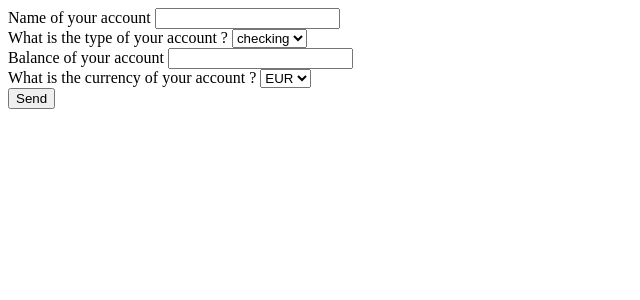
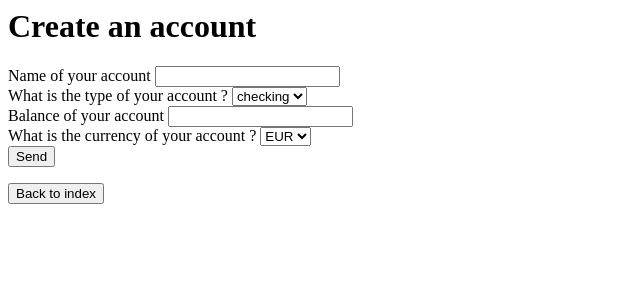
Before and after one commit to BenGrandin/budgetManagementPhp, a PHP site: page /surveyCreateAcc.php in a window 1280 px wide. Shown: the top 300 px of the page, without its empty margins (0-640 px from the left). Run offline with PHP 8.4, Linux system fonts and the light colour scheme.

Commit message:
Add buttonBackToIndex and corret h1

```diff
--- a/surveyCreateAcc.php
+++ b/surveyCreateAcc.php
@@ -12,7 +12,7 @@
 
 <body>
 
-	<title> Create account</title>
+	<h1> Create an account</h1>
 
 <form id="surveyAcc" name="createAccForm" method="POST" action="function/checkSurvey.php"> <!-- ne renvoi pas.. -->
 
@@ -64,9 +64,22 @@
 
 <!-- Button for sent -->
 
-	<button type="submit" name="buttonCreateAccForm" id="surveyAccButton">Send</button>
+	<button type="submit" name="buttonCreateAccForm" id="surveyAccButton">
+		Send
+	</button>
 
 </form>
+
+<!-- Form to go back to the index -->
+
+    <form name="BackToIndex" action="index.php">
+    	<button name="buttonBackToIndex" >
+			Back to index
+    	</button>
+	</form>
+
+<!-- function to display message if exist -->
+
 <?= isset($_GET['message']) ? $_GET['message'] : ''; ?>
 
 </body>
```
